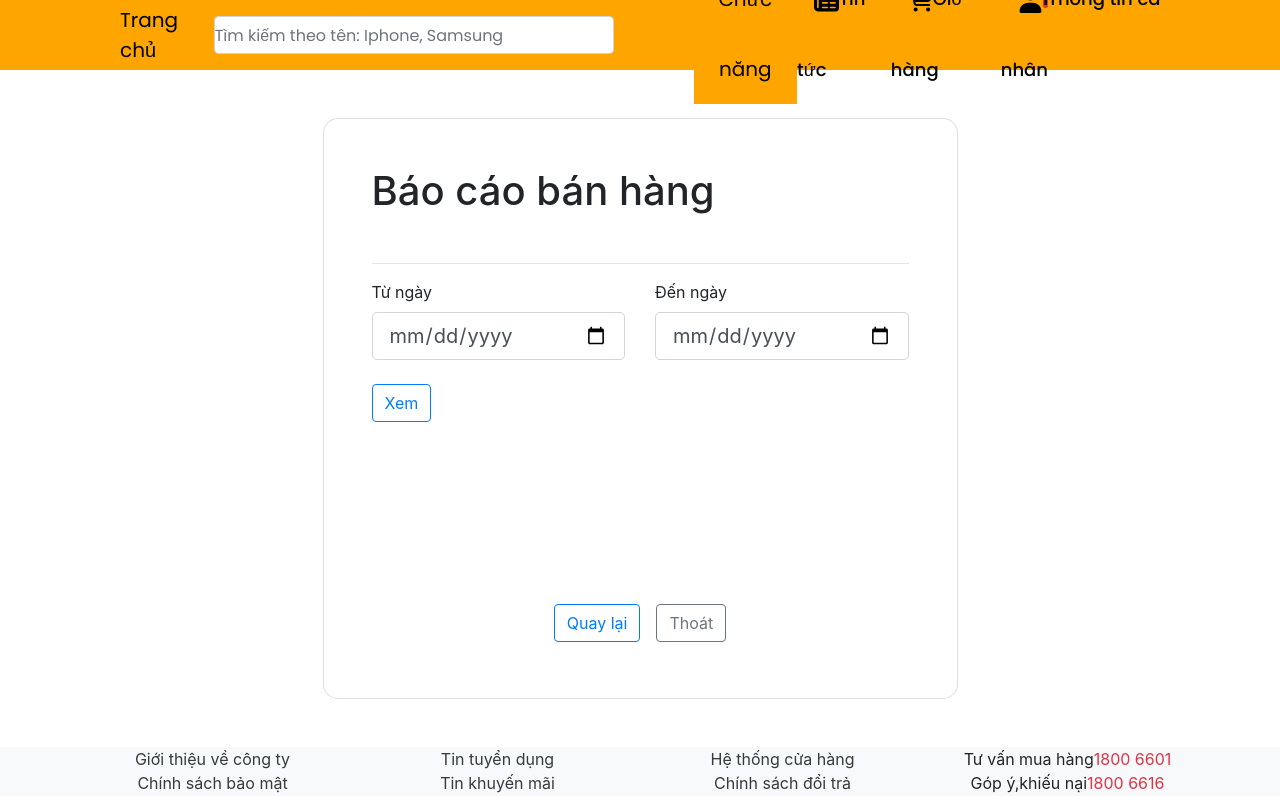
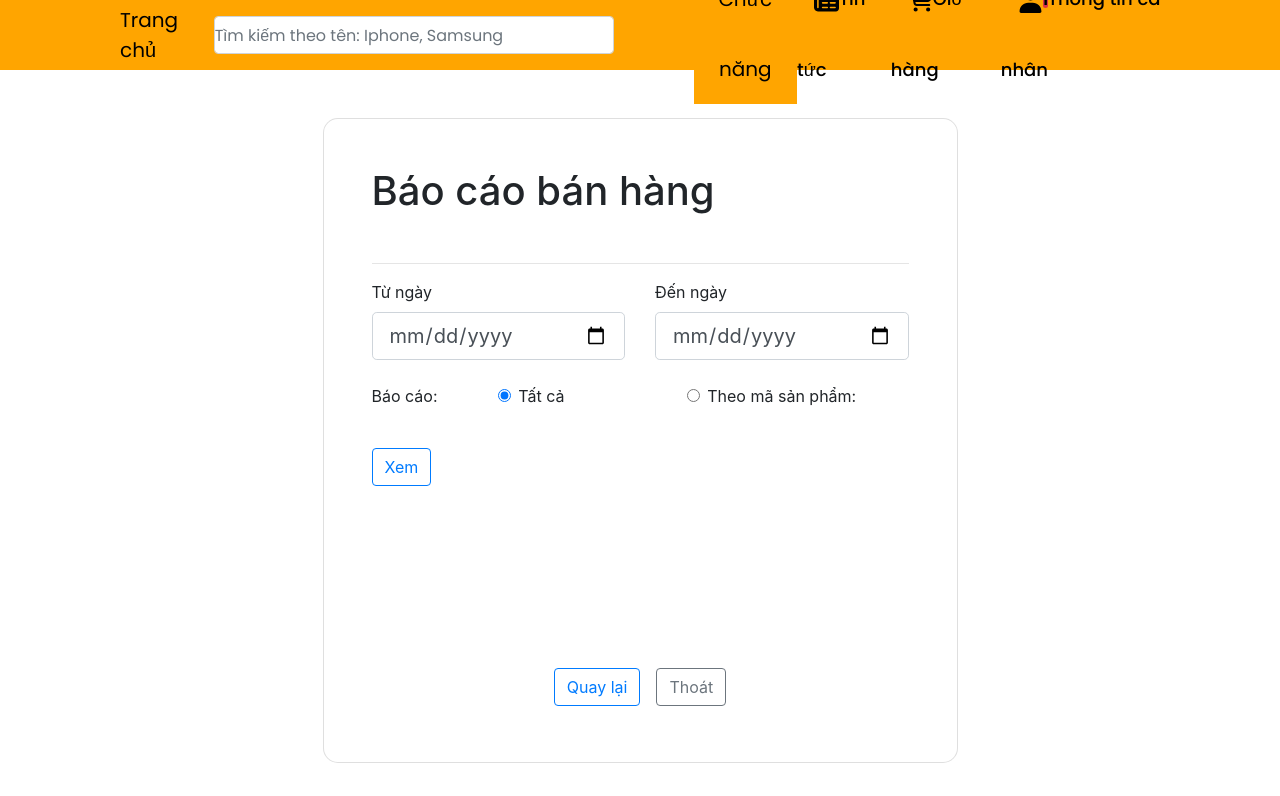
Before and after one commit to c0822g1-mobile-shop/c0822g1-mobile-shop-FE, an Angular app in the folder mobile-shop/: page /sale-report in a window 1280 px wide. Shown: the top 796 px of the page. Built offline with nearby package versions, Linux system fonts and the light colour scheme.

Commit message:
DuongLTH update source code

```diff
--- a/mobile-shop/src/app/sales-report/sales-report/sales-report.component.html
+++ b/mobile-shop/src/app/sales-report/sales-report/sales-report.component.html
@@ -10,7 +10,7 @@
               <div class="col-md-6 mb-4">
                 <div class="form-outline">
                   <label class="form-label" for="firstName">Từ ngày</label>
-                  <input type="date" #startDay id="firstName" class="form-control form-control-lg" />
+                  <input type="date" #startDay id="firstName" class="form-control form-control-lg"/>
                 </div>
               </div>
 
@@ -18,34 +18,37 @@
 
                 <div class="form-outline">
                   <label class="form-label" for="lastName">Đến ngày</label>
-                  <input type="date" #endDay id="lastName" class="form-control form-control-lg" />
+                  <input type="date" #endDay id="lastName" class="form-control form-control-lg"/>
                 </div>
               </div>
             </div>
 
             <div class="row">
-<!--              <div class="col-md-3 mb-4 d-flex align-items-center">-->
-<!--                <div class="form-outline datepicker ">-->
-<!--                  <p >Báo cáo: </p>-->
-<!--                </div>-->
-<!--              </div>-->
+              <div class="col-md-3 mb-4 d-flex align-items-center">
+                <div class="form-outline datepicker ">
+                  <p>Báo cáo: </p>
+                </div>
+              </div>
 
-<!--              <div class="col-md-9 mb-4">-->
-<!--                <div class="form-check">-->
-<!--                  <input class="form-check-input" type="radio" name="radioOptions" id="all"-->
-<!--                         value="option1" checked />-->
-<!--                  <label class="form-check-label" for="all">Tất cả</label>-->
-<!--                </div>-->
+              <div class="form-check col-md-4">
+                <input class="form-check-input" type="radio" #option1 name="radioOptions" id="all" value="option1"
+                       [(ngModel)]="radioOptions"
+                       (change)="toggleCommodityInput(option1.value)"/>
+                <label class="form-check-label" for="all">Tất cả</label>
+              </div>
 
-<!--                <div class="form-check">-->
-<!--                  <input class="form-check-input" type="radio" name="radioOptions" id="theoMa"-->
-<!--                         value="option3" />-->
-<!--                  <label class="form-check-label" for="theoMa">Theo mã sản phẩm: </label>-->
-<!--                  <input type="text" placeholder="Nhập mã"/>-->
-<!--                </div>-->
-<!--              </div>-->
+              <div class="form-check col-md-5">
+                <input class="form-check-input" type="radio" #option2 name="radioOptions" id="theoMa" value="option3"
+                       [(ngModel)]="radioOptions"
+                       (change)="toggleCommodityInput(option2.value)"/>
+                <label class="form-check-label" for="theoMa">Theo mã sản phẩm:</label>
+                <input *ngIf="showCommodityInput" type="number" [(ngModel)]="commodityId" name="commodityId" placeholder="Nhập mã"/>
+              </div>
             </div>
-            <input class="btn btn-outline-primary" type="submit" value="Xem" (click)="salesReport(startDay.value,endDay.value)"/>
+
+
+            <button class="btn btn-outline-primary" (click)="salesReport(startDay.value, endDay.value, radioOptions, commodityId)">Xem</button>
+
             <br>
             <br>
             <p *ngIf="sales">Tổng số đơn hàng: {{sales.totalQuantity}}</p>
@@ -56,8 +59,8 @@
             </div>
 
             <div class="text-center">
-              <input class="btn btn-outline-primary m-2" type="submit" value="Quay lại" />
-              <input class="btn btn-outline-secondary m-2" type="submit" value="Thoát" />
+              <input class="btn btn-outline-primary m-2" type="submit" value="Quay lại"/>
+              <input class="btn btn-outline-secondary m-2" type="submit" value="Thoát"/>
             </div>
           </div>
         </div>
--- a/mobile-shop/src/app/sales-report/sales-report/sales-report.component.ts
+++ b/mobile-shop/src/app/sales-report/sales-report/sales-report.component.ts
@@ -1,7 +1,8 @@
-import { Component, OnInit } from '@angular/core';
+import {Component, ElementRef, OnInit} from '@angular/core';
 import {SalesReportService} from "../../service/sales-report.service";
 import {SalesReport} from "../../entity/sales-report";
 import {Chart} from 'chart.js';
+import {ViewChild} from '@angular/core';
 
 @Component({
   selector: 'app-sales-report',
@@ -9,18 +10,27 @@ import {Chart} from 'chart.js';
   styleUrls: ['./sales-report.component.css']
 })
 export class SalesReportComponent implements OnInit {
+  @ViewChild('commodityId') commodityId!: ElementRef;
 
   revenues: number[] = [];
   dateBuy: string[] = [];
+  showCommodityInput: boolean = false;
+  sales: SalesReport;
 
-  sales: SalesReport;
+  radioOptions: string = 'option1';
 
   constructor(private salesReportService: SalesReportService) {
   }
 
-  ngOnInit(): void {
+  toggleCommodityInput(option: string): void {
+    this.showCommodityInput = this.radioOptions === 'option3';
+    this.revenues = [];
+    this.dateBuy = [];
   }
 
+  ngOnInit(): void {
+    this.toggleCommodityInput(this.radioOptions)
+  }
 
 
   /**
@@ -30,12 +40,33 @@ export class SalesReportComponent implements OnInit {
    * @param startDay: string
    * @param endDay: string
    */
-  salesReport(startDay: string, endDay: string) {
-    this.salesReportService.salesReport(startDay, endDay).subscribe(data=>{
+
+  salesReport(startDay: string, endDay: string, radioOptions: string, commodityId: any) {
+    if (radioOptions === 'option1') {
+
+      this.salesReportService.salesReport(startDay.toString(), endDay.toString()).subscribe(data=>{
+        this.sales = data;
+
+      });
+
+      this.salesReportService.getAll(startDay.toString(), endDay.toString()).subscribe(data=>{
+        console.log(data)
+        for (let i = 0; i < data.length; i++){
+          // @ts-ignore
+          this.revenues.push(data[i].revenue);
+          console.log(data[i].revenue)
+          // @ts-ignore
+          this.dateBuy.push(data[i].buyDate);
+        }
+        this.drawChart(this.dateBuy,this.revenues)
+      })
+    }else if (radioOptions === 'option3') {
+      this.salesReportService.salesReportById(startDay.toString(), endDay.toString(), +commodityId).subscribe(data=>{
         this.sales = data;
       });
 
-    this.salesReportService.listReport(startDay, endDay).subscribe(data=>{
+      this.salesReportService.getAllById(startDay.toString(), endDay.toString(), +commodityId).subscribe(data=>{
+        console.log(data)
         for (let i = 0; i < data.length; i++){
           // @ts-ignore
           this.revenues.push(data[i].revenue);
@@ -45,8 +76,9 @@ export class SalesReportComponent implements OnInit {
         }
         console.log(this.revenues)
         console.log(this.dateBuy)
-      this.drawChart()
+        this.drawChart(this.dateBuy,this.revenues)
       })
+    }
   }
 
 
@@ -55,19 +87,21 @@ export class SalesReportComponent implements OnInit {
    * Date created: 02/03/2023
    * Function: initialize chart
    */
-  drawChart(){
-    new Chart('myChart',{
+  drawChart(dateBuy: string[], revenues: number[]) {
+    new Chart('myChart', {
       type: 'bar',
-      data:{
-        labels: this.dateBuy,
-        datasets:[{
-          label:'Doanh thu',
-          data: this.revenues,
-          backgroundColor: 'rgba(255,255,0,0.28)' ,
+      data: {
+        labels: dateBuy,
+        datasets: [{
+          label: 'Doanh thu',
+          data: revenues,
+          backgroundColor: 'rgba(255,255,0,0.28)',
           borderColor: 'black',
           borderWidth: 3,
         }],
       }
     })
   }
+
+
 }
--- a/mobile-shop/src/app/service/sales-report.service.ts
+++ b/mobile-shop/src/app/service/sales-report.service.ts
@@ -7,35 +7,70 @@ import {SalesReport} from "../entity/sales-report";
   providedIn: 'root'
 })
 export class SalesReportService {
-  API_URL = 'http://localhost:8080/api/salesReport/'
+  API_SALES_ALL = 'http://localhost:8080/api/salesReport/sales/'
 
-  API_GETALL = 'http://localhost:8080/api/salesReport/getAll/'
+  API_GET_ALL = 'http://localhost:8080/api/salesReport/getAll/'
+
+
+  API_SALES_BY_ID = 'http://localhost:8080/api/salesReport/salesById/'
+
+  API_GET_ALL_BY_ID = 'http://localhost:8080/api/salesReport/getAllById/'
   constructor(private httpClient: HttpClient) { }
 
 
   /**
    * Create by: DuongLTH
    * Date created: 02/03/2023
-   * Function: Report total number of orders and total revenue
+   * Function: Report total orders and total sales of all products
    * @param startDay: string
    * @param endDay: string
    * @return Observable SalesReport
    */
   salesReport(startDay: string, endDay: string): Observable<SalesReport>{
-    return this.httpClient.get<SalesReport>(this.API_URL + startDay +'&'+ endDay);
+    return this.httpClient.get<SalesReport>(this.API_SALES_ALL + startDay +'&'+ endDay);
   }
 
 
   /**
    * Create by: DuongLTH
    * Date created: 02/03/2023
-   * Function: Report total orders and total sales and draw charts
+   * Function: Report total orders and total sales and draw charts of all products
    * @param startDay: string
    * @param endDay: string
    * @return Observable SalesReport[]
    */
-  listReport(startDay: string, endDay: string): Observable<SalesReport[]>{
-    return this.httpClient.get<SalesReport[]>(this.API_GETALL + startDay +'&'+ endDay);
+
+  getAll(startDay: string, endDay: string): Observable<SalesReport[]>{
+    return this.httpClient.get<SalesReport[]>(this.API_GET_ALL + startDay +'&'+ endDay);
   }
 
+
+
+  /**
+   * Create by: DuongLTH
+   * Date created: 02/03/2023
+   * Function: Report total order and total revenue by product code
+   * @param startDay: string
+   * @param endDay: string
+   * @return Observable SalesReport
+   */
+
+  salesReportById(startDay: string, endDay: string, commodityId: any): Observable<SalesReport>{
+    return this.httpClient.get<SalesReport>(this.API_SALES_BY_ID + startDay +'&'+ endDay + '&' + commodityId);
+  }
+
+  /**
+   * Create by: DuongLTH
+   * Date created: 02/03/2023
+   * Function: Report total order and total revenue by product code
+   * @param startDay: string
+   * @param endDay: string
+   * @return Observable SalesReport
+   */
+
+  getAllById(startDay: string, endDay: string, commodityId: any): Observable<SalesReport[]>{
+    return this.httpClient.get<SalesReport[]>(this.API_GET_ALL_BY_ID + startDay +'&'+ endDay + '&' + commodityId);
+  }
+
+
 }
```
Also changed, not shown: mobile-shop/src/app/sales-report/sales-report.module.ts (+6 -4 lines). Lines whose indentation alone changed are shown as unchanged.
